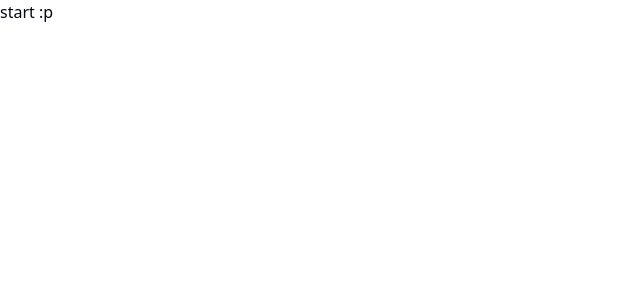
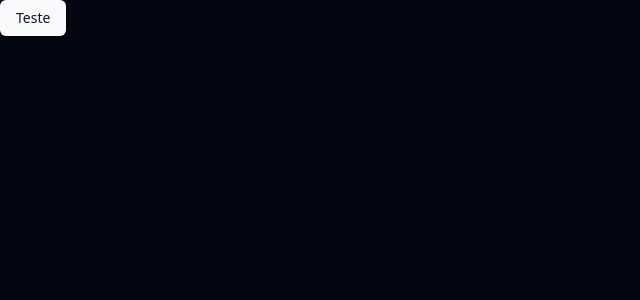
Before and after one commit to andrewgerez/upload-ai, a React (Vite) app: page / in a window 1280 px wide. Shown: the top 300 px of the page, without its empty margins (0-640 px from the left). Built offline with nearby package versions, Linux system fonts and the light colour scheme.

Commit message:
feat: shadcn ui theme

```diff
--- a/src/App.tsx
+++ b/src/App.tsx
@@ -1,5 +1,7 @@
+import { Button } from "./components/ui/button";
+
 export function App() {
   return (
-    <h1>start :p</h1>
+    <Button>Teste</Button>
   )
 }
--- a/src/index.css
+++ b/src/index.css
@@ -4,65 +4,27 @@
 
 @layer base {
   :root {
-    --background: 0 0% 100%;
-    --foreground: 224 71.4% 4.1%;
-
-    --card: 0 0% 100%;
-    --card-foreground: 224 71.4% 4.1%;
-
-    --popover: 0 0% 100%;
-    --popover-foreground: 224 71.4% 4.1%;
-
-    --primary: 220.9 39.3% 11%;
-    --primary-foreground: 210 20% 98%;
-
-    --secondary: 220 14.3% 95.9%;
-    --secondary-foreground: 220.9 39.3% 11%;
-
-    --muted: 220 14.3% 95.9%;
-    --muted-foreground: 220 8.9% 46.1%;
-
-    --accent: 220 14.3% 95.9%;
-    --accent-foreground: 220.9 39.3% 11%;
-
-    --destructive: 0 84.2% 60.2%;
-    --destructive-foreground: 210 20% 98%;
-
-    --border: 220 13% 91%;
-    --input: 220 13% 91%;
-    --ring: 224 71.4% 4.1%;
-
-    --radius: 0.5rem;
-  }
-
-  .dark {
     --background: 224 71.4% 4.1%;
     --foreground: 210 20% 98%;
-
     --card: 224 71.4% 4.1%;
     --card-foreground: 210 20% 98%;
-
     --popover: 224 71.4% 4.1%;
     --popover-foreground: 210 20% 98%;
-
     --primary: 210 20% 98%;
     --primary-foreground: 220.9 39.3% 11%;
-
     --secondary: 215 27.9% 16.9%;
     --secondary-foreground: 210 20% 98%;
-
     --muted: 215 27.9% 16.9%;
     --muted-foreground: 217.9 10.6% 64.9%;
-
     --accent: 215 27.9% 16.9%;
     --accent-foreground: 210 20% 98%;
-
     --destructive: 0 62.8% 30.6%;
     --destructive-foreground: 210 20% 98%;
-
     --border: 215 27.9% 16.9%;
     --input: 215 27.9% 16.9%;
     --ring: 216 12.2% 83.9%;
+
+    --radius: 0.5rem;
   }
 }
 
```
